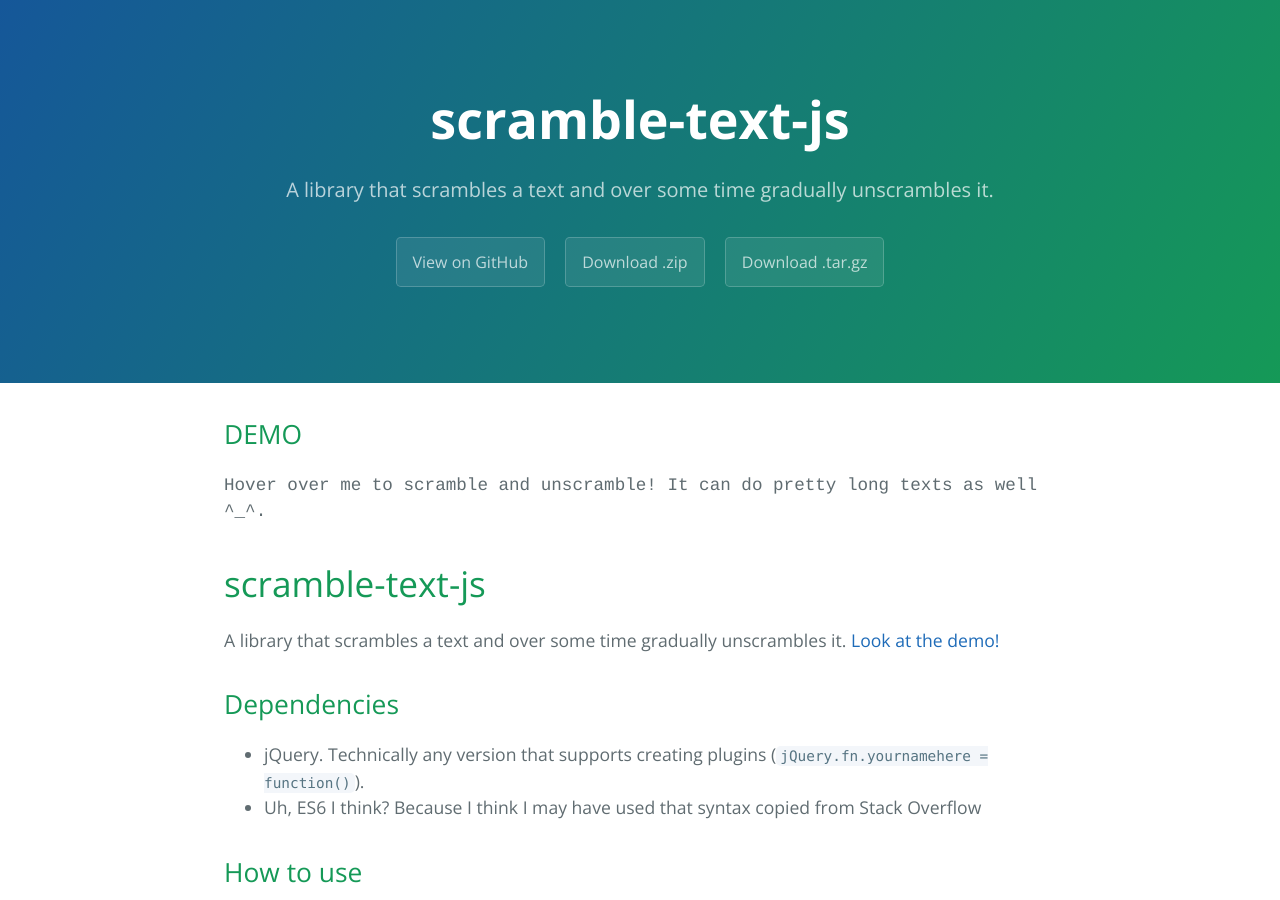
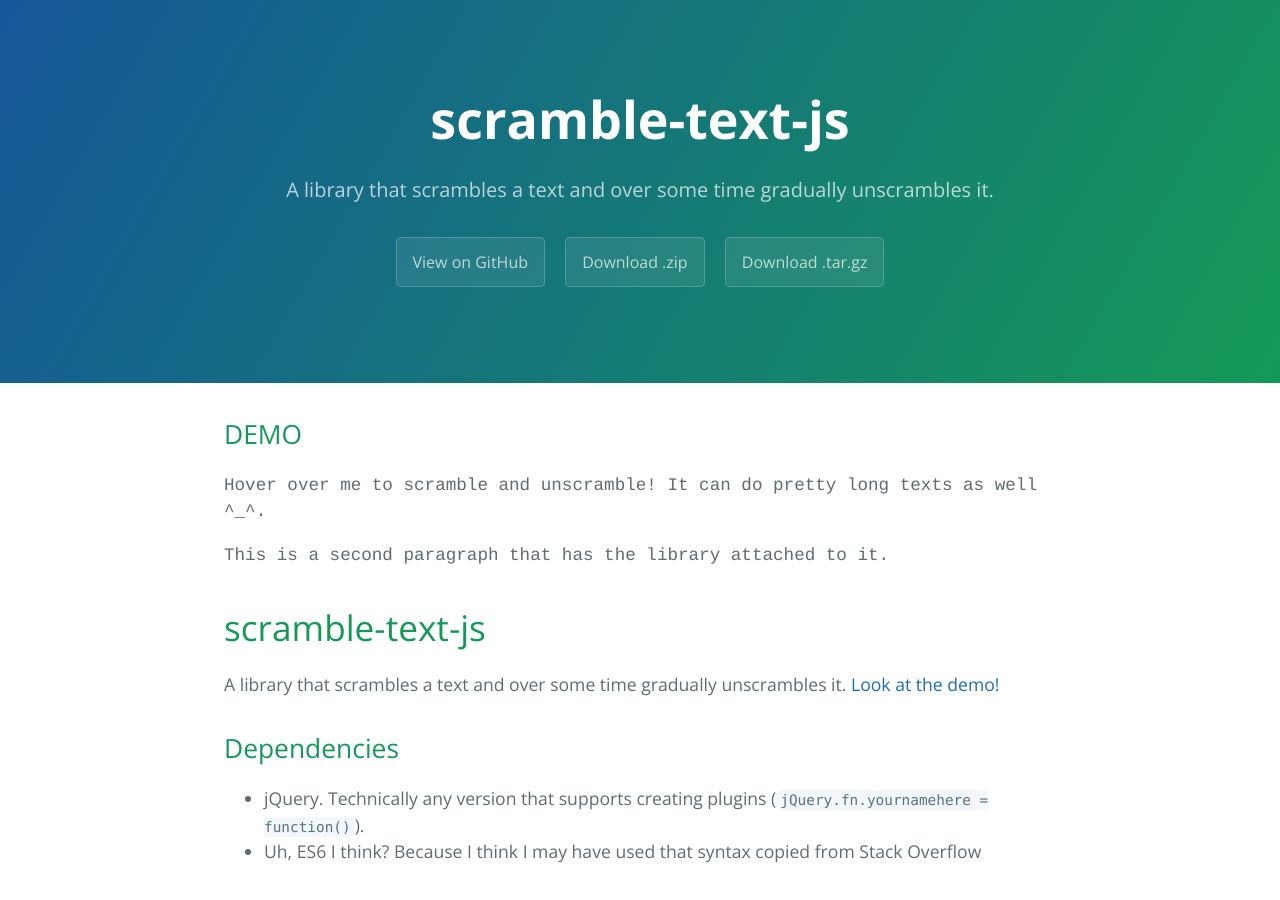
Before and after one commit to javorszky/scramble-text-js, a Jekyll site: the page built from index.html, in a window 1280 px wide and 900 px high. Built offline with Jekyll 4.4.1, drawn with Linux system fonts in a browser that asks for light colours; nearby versions of some CDN libraries; the list of posts is cut into pages by our own code; some of the changed text lies outside the part shown.

Commit message:
More demos

```diff
--- a/_layouts/page.html
+++ b/_layouts/page.html
@@ -5,9 +5,10 @@
 <h2>DEMO</h2>
 
 <p class="scramble" style="font-family: Courier;">Hover over me to scramble and unscramble! It can do pretty long texts as well ^_^.</p>
+<p class="scramble" style="font-family: Courier;">This is a second paragraph that has the library attached to it.</p>
 
 {{ content }}
 
 <h2>DEMO AGAIN!</h2>
 
-<p class="scramble" style="font-family: Courier;">Hover over me to scramble and unscramble!</p>
+<p class="scramble" style="font-family: Courier;">Ooooh, a third one!</p>
```
